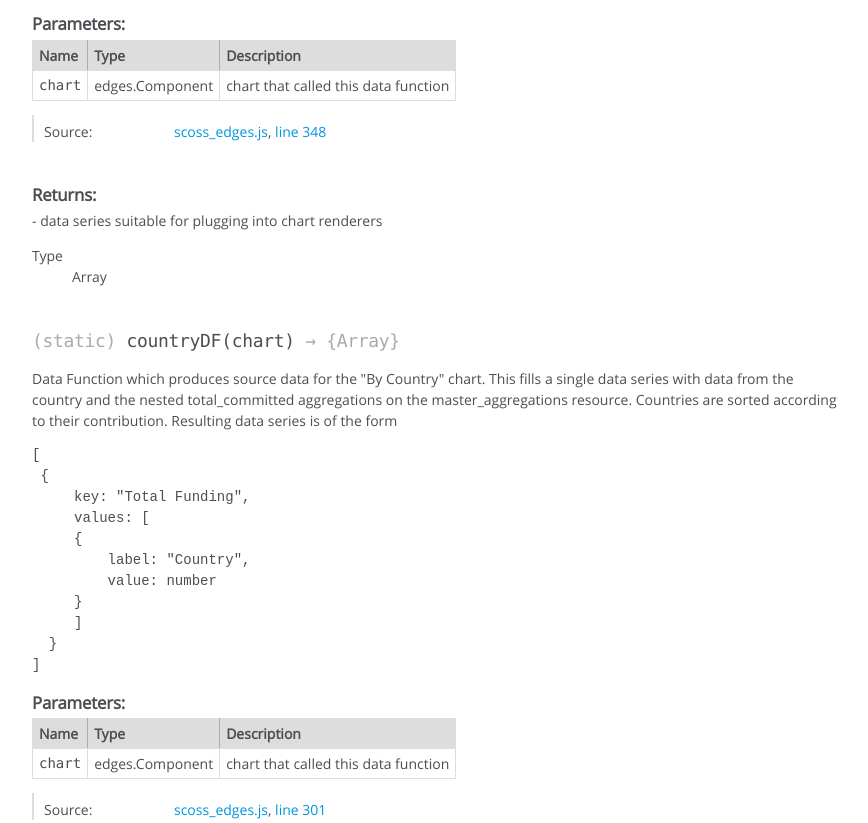
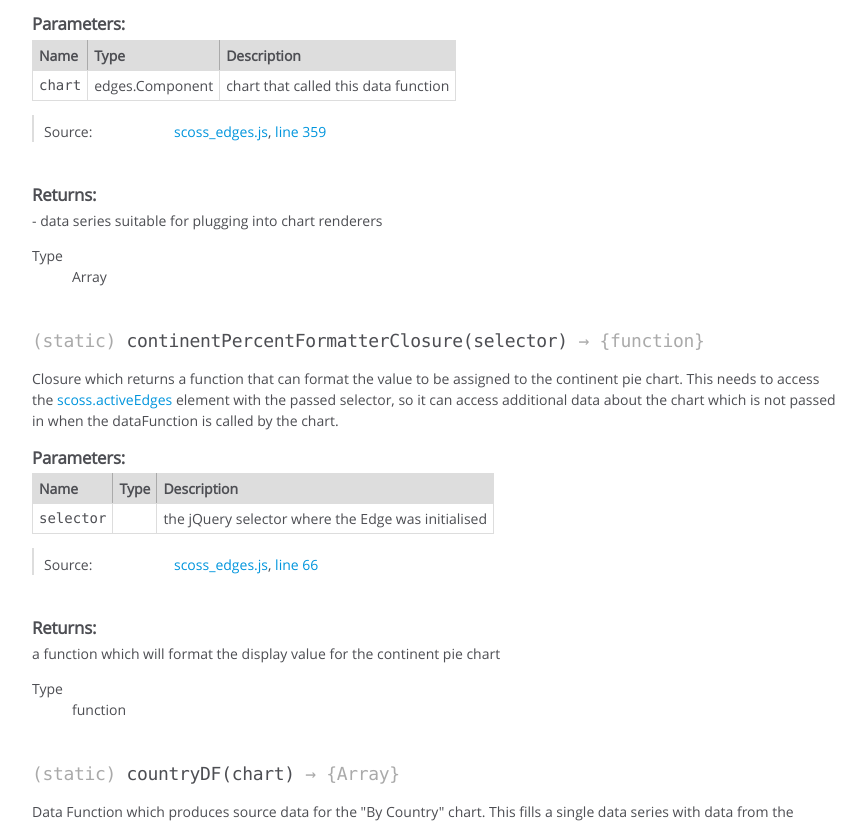
Before and after one commit to CottageLabs/scoss, a plain HTML site: page docs/code/scoss.html in a window 1280 px wide. Shown: the part 1347-2170 px from the top of the page, without its empty margins (0-868 px from the left). Drawn offline with Linux system fonts and the light colour scheme.

Commit message:
rebuild js docs

```diff
--- a/docs/code/scoss.html
+++ b/docs/code/scoss.html
@@ -391,7 +391,7 @@ Resulting data series is of the form
 
     <dt class="tag-source">Source:</dt>
     <dd class="tag-source"><ul class="dummy"><li>
-        <a href="scoss_edges.js.html">scoss_edges.js</a>, <a href="scoss_edges.js.html#line348">line 348</a>
+        <a href="scoss_edges.js.html">scoss_edges.js</a>, <a href="scoss_edges.js.html#line359">line 359</a>
     </li></ul></dd>
 
 
@@ -430,6 +430,163 @@ Resulting data series is of the form
     <dd>
 
 <span class="param-type">Array</span>
+
+
+    </dd>
+</dl>
+
+
+
+
+
+
+
+
+
+
+
+
+
+    <h4 class="name" id=".continentPercentFormatterClosure"><span class="type-signature">(static) </span>continentPercentFormatterClosure<span class="signature">(selector)</span><span class="type-signature"> &rarr; {function}</span></h4>
+
+
+
+
+
+
+<div class="description">
+    Closure which returns a function that can format the value to be assigned to the continent
+pie chart.
+
+This needs to access the <a href="scoss.html#.activeEdges">scoss.activeEdges</a> element with the passed selector, so it
+can access additional data about the chart which is not passed in when the dataFunction is
+called by the chart.
+</div>
+
+
+
+
+
+
+
+
+
+    <h5>Parameters:</h5>
+
+
+<table class="params">
+    <thead>
+    <tr>
+
+        <th>Name</th>
+
+
+        <th>Type</th>
+
+
+
+
+
+        <th class="last">Description</th>
+    </tr>
+    </thead>
+
+    <tbody>
+
+
+        <tr>
+
+                <td class="name"><code>selector</code></td>
+
+
+            <td class="type">
+
+            </td>
+
+
+
+
+
+            <td class="description last">the jQuery selector where the Edge was initialised</td>
+        </tr>
+
+
+    </tbody>
+</table>
+
+
+
+
+
+
+<dl class="details">
+
+
+
+
+
+
+
+
+
+
+
+
+
+
+
+
+
+
+
+
+
+
+
+
+
+
+    <dt class="tag-source">Source:</dt>
+    <dd class="tag-source"><ul class="dummy"><li>
+        <a href="scoss_edges.js.html">scoss_edges.js</a>, <a href="scoss_edges.js.html#line66">line 66</a>
+    </li></ul></dd>
+
+
+
+
+
+
+
+</dl>
+
+
+
+
+
+
+
+
+
+
+
+
+
+<h5>Returns:</h5>
+
+
+<div class="param-desc">
+    a function which will format the display value for the continent pie chart
+</div>
+
+
+
+<dl>
+    <dt>
+        Type
+    </dt>
+    <dd>
+
+<span class="param-type">function</span>
 
 
     </dd>
@@ -569,7 +726,7 @@ Resulting data series is of the form
 
     <dt class="tag-source">Source:</dt>
     <dd class="tag-source"><ul class="dummy"><li>
-        <a href="scoss_edges.js.html">scoss_edges.js</a>, <a href="scoss_edges.js.html#line301">line 301</a>
+        <a href="scoss_edges.js.html">scoss_edges.js</a>, <a href="scoss_edges.js.html#line312">line 312</a>
     </li></ul></dd>
 
 
@@ -1278,7 +1435,7 @@ This function is responsible for triggering the load of the service provider and
 
     <dt class="tag-source">Source:</dt>
     <dd class="tag-source"><ul class="dummy"><li>
-        <a href="scoss_edges.js.html">scoss_edges.js</a>, <a href="scoss_edges.js.html#line453">line 453</a>
+        <a href="scoss_edges.js.html">scoss_edges.js</a>, <a href="scoss_edges.js.html#line464">line 464</a>
     </li></ul></dd>
 
 
@@ -1414,7 +1571,7 @@ prototypes
 
     <dt class="tag-source">Source:</dt>
     <dd class="tag-source"><ul class="dummy"><li>
-        <a href="scoss_edges.js.html">scoss_edges.js</a>, <a href="scoss_edges.js.html#line692">line 692</a>
+        <a href="scoss_edges.js.html">scoss_edges.js</a>, <a href="scoss_edges.js.html#line706">line 706</a>
     </li></ul></dd>
 
 
@@ -1617,7 +1774,7 @@ prototypes
 
     <dt class="tag-source">Source:</dt>
     <dd class="tag-source"><ul class="dummy"><li>
-        <a href="scoss_edges.js.html">scoss_edges.js</a>, <a href="scoss_edges.js.html#line618">line 618</a>
+        <a href="scoss_edges.js.html">scoss_edges.js</a>, <a href="scoss_edges.js.html#line632">line 632</a>
     </li></ul></dd>
 
 
@@ -1823,7 +1980,7 @@ required for the entire visualisation.  The resulting aggregations are written i
 
     <dt class="tag-source">Source:</dt>
     <dd class="tag-source"><ul class="dummy"><li>
-        <a href="scoss_edges.js.html">scoss_edges.js</a>, <a href="scoss_edges.js.html#line84">line 84</a>
+        <a href="scoss_edges.js.html">scoss_edges.js</a>, <a href="scoss_edges.js.html#line95">line 95</a>
     </li></ul></dd>
 
 
@@ -2028,7 +2185,7 @@ provider record into edge.resources.service_provider
 
     <dt class="tag-source">Source:</dt>
     <dd class="tag-source"><ul class="dummy"><li>
-        <a href="scoss_edges.js.html">scoss_edges.js</a>, <a href="scoss_edges.js.html#line162">line 162</a>
+        <a href="scoss_edges.js.html">scoss_edges.js</a>, <a href="scoss_edges.js.html#line173">line 173</a>
     </li></ul></dd>
 
 
@@ -2188,7 +2345,7 @@ and the target as "x" and "y" respectively, so you can say Z% (X of Y).
 
     <dt class="tag-source">Source:</dt>
     <dd class="tag-source"><ul class="dummy"><li>
-        <a href="scoss_edges.js.html">scoss_edges.js</a>, <a href="scoss_edges.js.html#line191">line 191</a>
+        <a href="scoss_edges.js.html">scoss_edges.js</a>, <a href="scoss_edges.js.html#line202">line 202</a>
     </li></ul></dd>
 
 
@@ -2347,7 +2504,7 @@ and the target as "x" and "y" respectively, so you can say Z% (X of Y).
 
     <dt class="tag-source">Source:</dt>
     <dd class="tag-source"><ul class="dummy"><li>
-        <a href="scoss_edges.js.html">scoss_edges.js</a>, <a href="scoss_edges.js.html#line262">line 262</a>
+        <a href="scoss_edges.js.html">scoss_edges.js</a>, <a href="scoss_edges.js.html#line273">line 273</a>
     </li></ul></dd>
 
 
@@ -2507,7 +2664,7 @@ and the target as "x" and "y" respectively, so you can say Z% (X of Y).
 
     <dt class="tag-source">Source:</dt>
     <dd class="tag-source"><ul class="dummy"><li>
-        <a href="scoss_edges.js.html">scoss_edges.js</a>, <a href="scoss_edges.js.html#line227">line 227</a>
+        <a href="scoss_edges.js.html">scoss_edges.js</a>, <a href="scoss_edges.js.html#line238">line 238</a>
     </li></ul></dd>
 
 
@@ -2732,7 +2889,7 @@ Resulting data series is of the form
 
     <dt class="tag-source">Source:</dt>
     <dd class="tag-source"><ul class="dummy"><li>
-        <a href="scoss_edges.js.html">scoss_edges.js</a>, <a href="scoss_edges.js.html#line400">line 400</a>
+        <a href="scoss_edges.js.html">scoss_edges.js</a>, <a href="scoss_edges.js.html#line411">line 411</a>
     </li></ul></dd>
 
 
@@ -2804,7 +2961,7 @@ Resulting data series is of the form
 <br class="clear">
 
 <footer>
-    Documentation generated by <a href="https://github.com/jsdoc3/jsdoc">JSDoc 3.5.5</a> on Wed Nov 29 2017 17:46:11 GMT+0000 (GMT)
+    Documentation generated by <a href="https://github.com/jsdoc3/jsdoc">JSDoc 3.5.5</a> on Wed Dec 13 2017 10:14:05 GMT+0000 (GMT)
 </footer>
 
 <script> prettyPrint(); </script>
```
Also changed, not shown: docs/code/index.html (+1 -1 lines), docs/code/scoss.DonorList.html (+2 -2 lines), docs/code/scoss.ServiceProviderPageTemplate.html (+2 -2 lines), docs/code/scoss_edges.js.html (+20 -6 lines).
